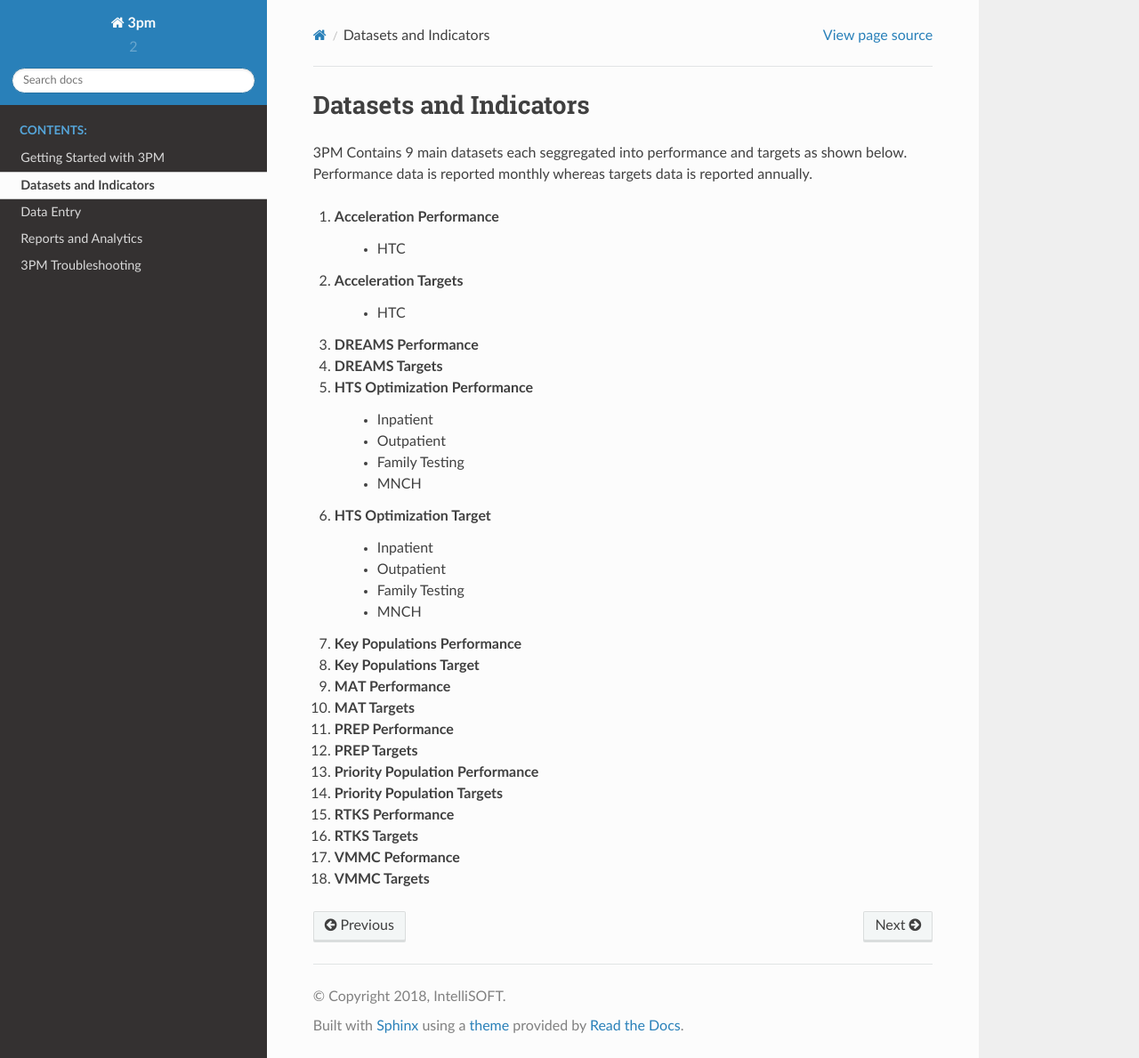
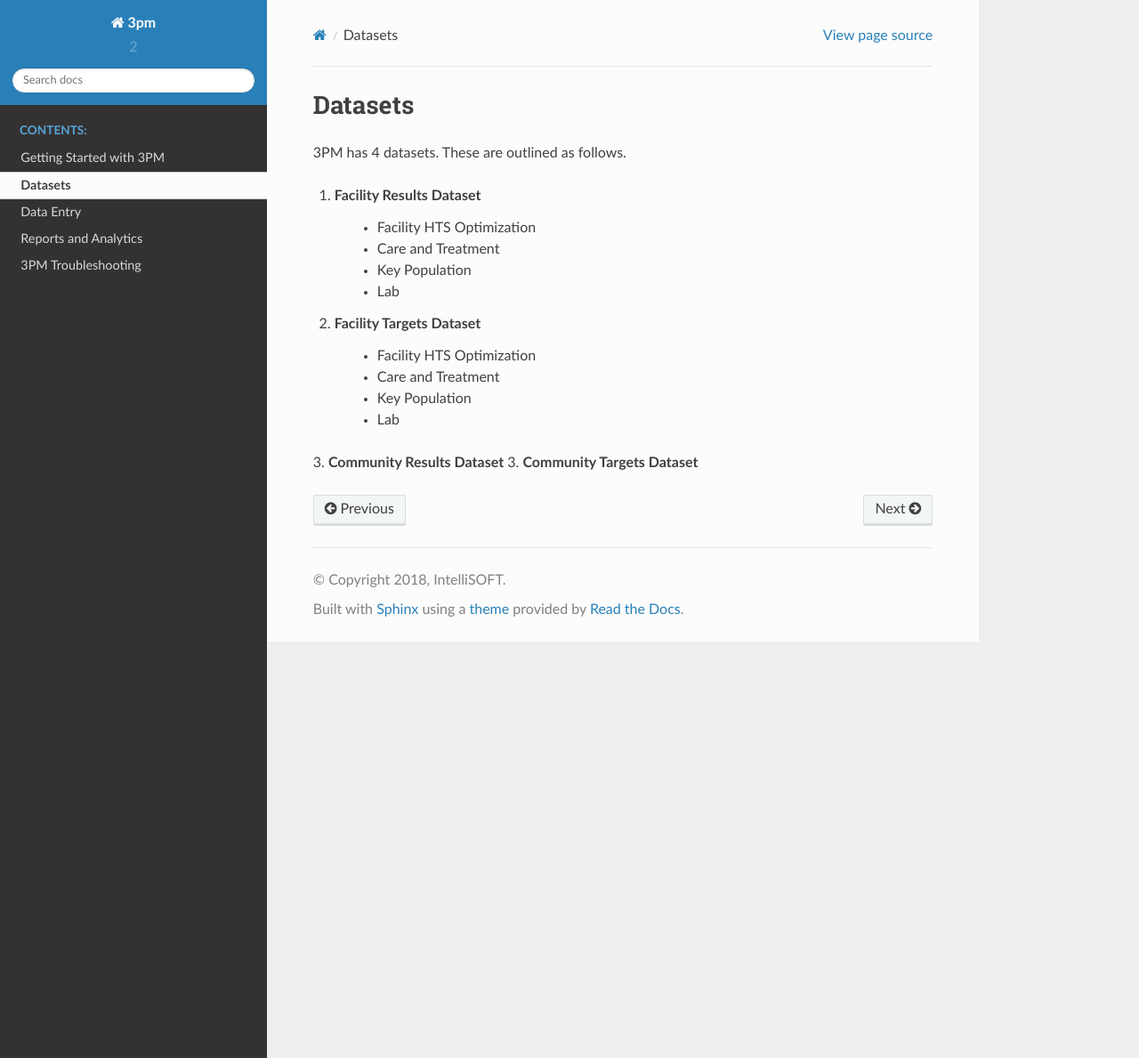
Before and after one commit to karahmogaka/KCM-Doc, a Sphinx documentation site: the page built from source/datasets.rst, in a window 1280 px wide and 1189 px high. Shown: the whole window at 89% size. Built offline with Sphinx 7.4.7 and the Read the Docs theme 2.0.0, drawn with Linux system fonts in a browser that asks for light colours.

Commit message:
Done with datasets.rst

```diff
--- a/source/datasets.rst
+++ b/source/datasets.rst
@@ -1,32 +1,16 @@
-Datasets and Indicators
-=======================
-3PM Contains 9 main datasets each seggregated into performance and targets as shown below. Performance data is reported monthly whereas targets data is reported annually.
+Datasets
+========
+3PM has 4 datasets. These are outlined as follows.
 
-1. **Acceleration Performance**
-	* HTC
-2. **Acceleration Targets**
-	* HTC
-3. **DREAMS Performance**
-4. **DREAMS Targets**
-5. **HTS Optimization Performance**
-	* Inpatient
-	* Outpatient
-	* Family Testing
-	* MNCH
-6. **HTS Optimization Target**
-	* Inpatient
-	* Outpatient
-	* Family Testing
-	* MNCH
-7. **Key Populations Performance**
-8. **Key Populations Target**
-9. **MAT Performance**
-10. **MAT Targets**
-11. **PREP Performance**
-12. **PREP Targets**
-13. **Priority Population Performance**
-14. **Priority Population Targets**
-15. **RTKS Performance**
-16. **RTKS Targets**
-17. **VMMC Peformance**
-18. **VMMC Targets**
+1. **Facility Results Dataset**
+	* Facility HTS Optimization
+	* Care and Treatment
+	* Key Population
+	* Lab
+2. **Facility Targets Dataset**
+	* Facility HTS Optimization
+	* Care and Treatment
+	* Key Population
+	* Lab
+3. **Community Results Dataset**
+3. **Community Targets Dataset**
```
Also changed, not shown: 16 other files.
